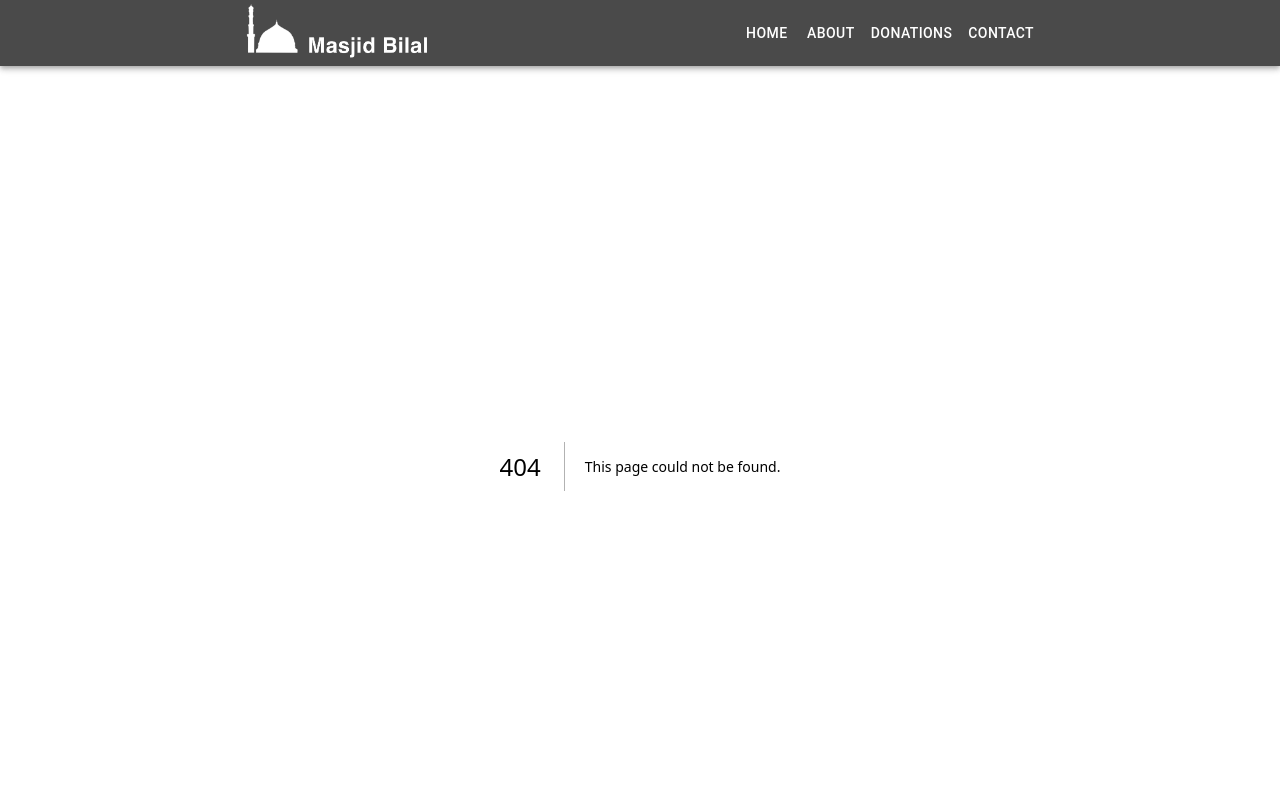
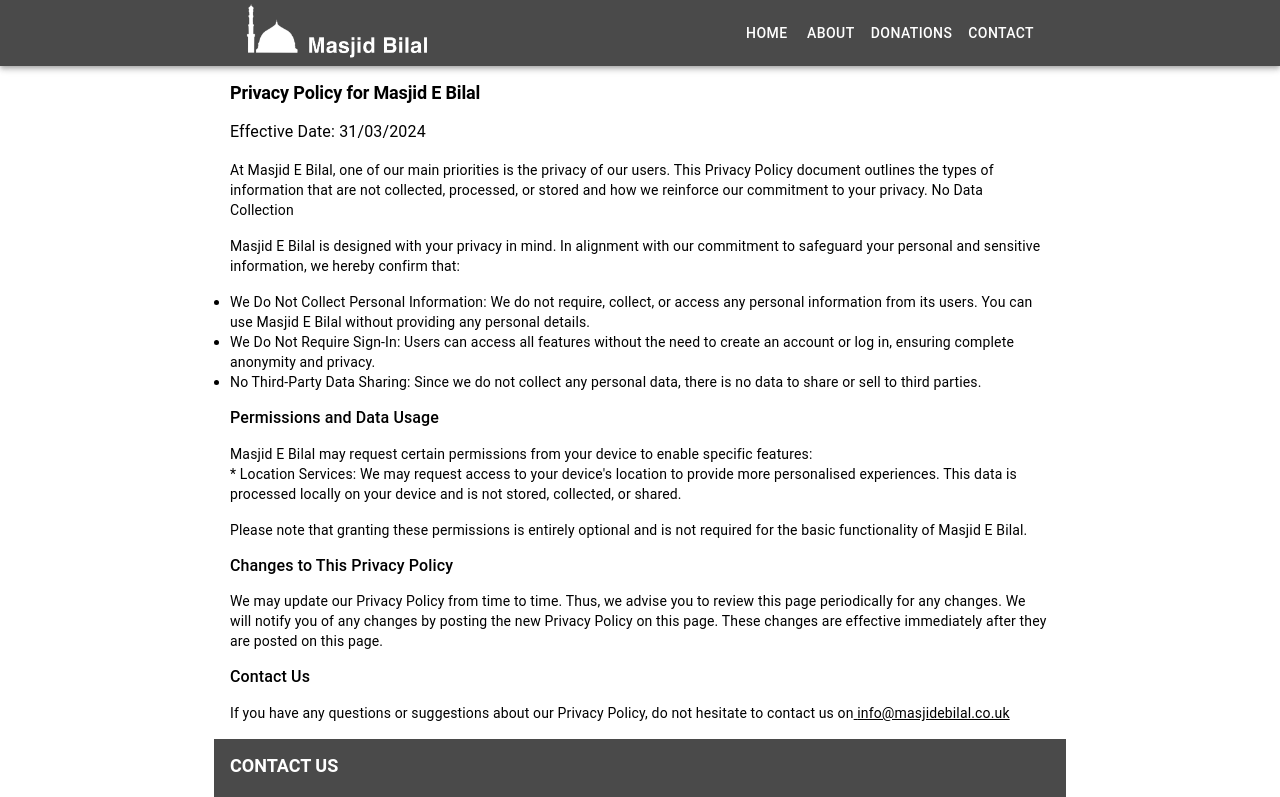
Before and after one commit to adam-ali/masjid-bilal, a Next.js app: page /privacy-policy in a window 1280 px wide. Before the commit this address had no page. Shown: the top 797 px of the page. Built offline with nearby package versions, Linux system fonts and the light colour scheme.

Commit message:
feat: add privacy policy

```diff
--- a/components/Footer/Footer.tsx
+++ b/components/Footer/Footer.tsx
@@ -1,9 +1,11 @@
 import React from 'react'
-import { Box, Typography } from '@mui/material'
+import { Box, Button, Typography } from '@mui/material'
+import { useRouter } from 'next/router'
 
 const Footer = () => {
+  const router = useRouter()
   return (
-    <Box sx={{ bgcolor: 'primary.main', color: 'white', p: '16px' }}>
+    <Box sx={{ bgcolor: 'primary.main', color: 'white', p: '16px' }} display={'grid'}>
       <Typography variant="h3" sx={{ fontWeight: 'bold' }}>
         CONTACT US
       </Typography>
@@ -18,6 +20,12 @@
       <Typography>
         <a href="mailto:info@masjidebilal.co.uk">info@masjidebilal.co.uk</a>
       </Typography>
+
+      <Typography variant="body2" className="mt-4">
+        <a className="hover:underline hover:cursor-pointer" onClick={() => router.push('/privacy-policy')}>
+          Privacy policy
+        </a>
+      </Typography>
     </Box>
   )
 }
--- a/components/MainLayout/AppBar/AppBar.tsx
+++ b/components/MainLayout/AppBar/AppBar.tsx
@@ -104,11 +104,11 @@
           open={mobileOpen}
           onClose={handleDrawerToggle}
           ModalProps={{
-            keepMounted: true // Better open performance on mobile.
+            keepMounted: true, // Better open performance on mobile.
           }}
           sx={{
             display: { xs: 'block', sm: 'none' },
-            '& .MuiDrawer-paper': { boxSizing: 'border-box', width: drawerWidth }
+            '& .MuiDrawer-paper': { boxSizing: 'border-box', width: drawerWidth },
           }}
         >
           {drawer}
--- /dev/null
+++ b/pages/privacy-policy.tsx
@@ -0,0 +1,70 @@
+import { Box, Typography } from '@mui/material'
+import React from 'react'
+
+type Props = {}
+
+export default function privacyPolicy({}: Props) {
+  return (
+    <Box display={'flex'} flexDirection={'column'} gap={2} sx={{ p: '16px' }}>
+      <Typography variant="h2">Privacy Policy for Masjid E Bilal</Typography>
+      <Typography variant="body1">Effective Date: 31/03/2024</Typography>
+      <Typography variant="body2">
+        At Masjid E Bilal, one of our main priorities is the privacy of our users. This Privacy Policy document outlines
+        the types of information that are not collected, processed, or stored and how we reinforce our commitment to
+        your privacy. No Data Collection
+      </Typography>
+      <Typography variant="body2">
+        Masjid E Bilal is designed with your privacy in mind. In alignment with our commitment to safeguard your
+        personal and sensitive information, we hereby confirm that:
+      </Typography>
+      <ul>
+        <li>
+          <Typography variant="body2">
+            We Do Not Collect Personal Information: We do not require, collect, or access any personal information from
+            its users. You can use Masjid E Bilal without providing any personal details.
+          </Typography>
+        </li>
+        <li>
+          <Typography variant="body2">
+            We Do Not Require Sign-In: Users can access all features without the need to create an account or log in,
+            ensuring complete anonymity and privacy.
+          </Typography>
+        </li>
+        <li>
+          <Typography variant="body2">
+            No Third-Party Data Sharing: Since we do not collect any personal data, there is no data to share or sell to
+            third parties.
+          </Typography>
+        </li>
+      </ul>
+      <Typography variant="h4">Permissions and Data Usage</Typography>
+      <div>
+        <Typography variant="body2">
+          Masjid E Bilal may request certain permissions from your device to enable specific features:
+        </Typography>
+        <Typography variant="body2">
+          * Location Services: We may request access to your device's location to provide more personalised experiences.
+          This data is processed locally on your device and is not stored, collected, or shared.
+        </Typography>
+      </div>
+      <Typography variant="body2">
+        Please note that granting these permissions is entirely optional and is not required for the basic functionality
+        of Masjid E Bilal.
+      </Typography>
+      <Typography variant="h4">Changes to This Privacy Policy</Typography>
+      <Typography variant="body2">
+        We may update our Privacy Policy from time to time. Thus, we advise you to review this page periodically for any
+        changes. We will notify you of any changes by posting the new Privacy Policy on this page. These changes are
+        effective immediately after they are posted on this page.
+      </Typography>
+      <Typography variant="h4">Contact Us</Typography>
+      <Typography variant="body2">
+        If you have any questions or suggestions about our Privacy Policy, do not hesitate to contact us on
+        <a href="mailto:info@masjidebilal.co.uk" className="underline">
+          {' '}
+          info@masjidebilal.co.uk
+        </a>
+      </Typography>
+    </Box>
+  )
+}
--- a/theme/theme.ts
+++ b/theme/theme.ts
@@ -41,6 +41,10 @@
     h3: {
       fontSize: 18,
       fontWeight: 500
+    },
+    h4: {
+      fontSize: 16,
+      fontWeight: 500
     }
   }
 })
```
Also changed, not shown: components/Home/Hero/Hero.tsx (+4 -6 lines), .prettierrc.yaml.
